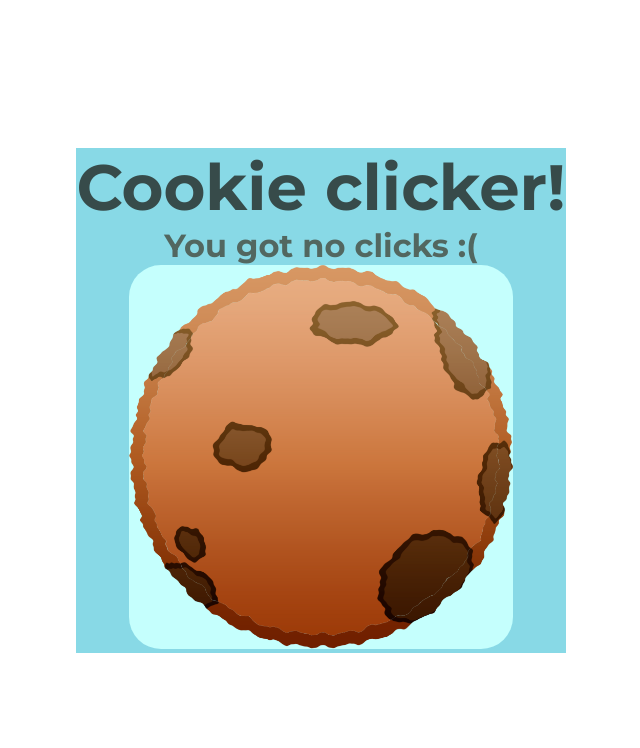
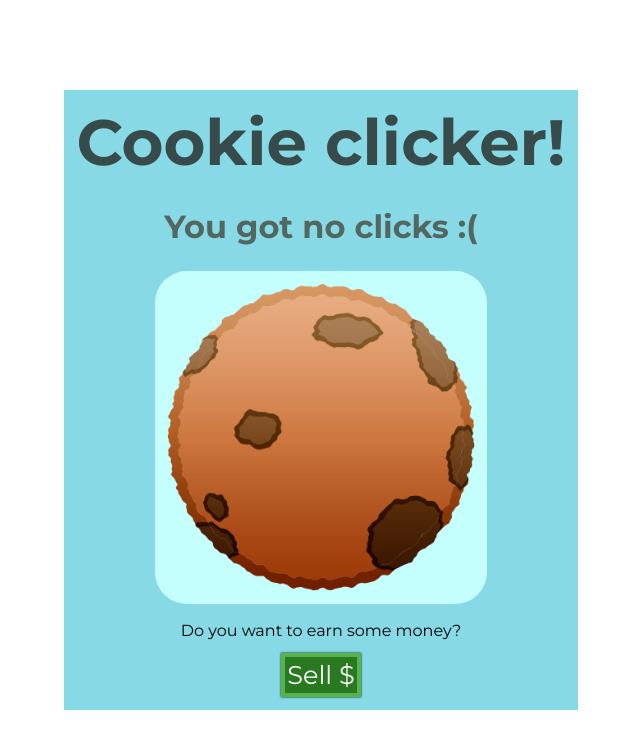
Before and after one commit to Valeria-Lee/cookie_clicker, a plain HTML site: page index.html in a window 1280 px wide. Shown: the whole page, without its empty margins (319-959 px from the left). Drawn offline with Linux system fonts and the light colour scheme.

Commit message:
cookie animation & basic layout done

```diff
--- a/index.html
+++ b/index.html
@@ -13,6 +13,8 @@
         <h3 id="counter">You got no clicks :(</h3>
         <img id="cookie" alt="the cookie" src="./images/cookie.png">
         <script type="module" src="./scripts/index.js"></script>
+        <p>Do you want to earn some money?</p>
+        <button id="sell-btn">Sell $</button>
     </div>
 </body>
 </html>
--- a/style/index.css
+++ b/style/index.css
@@ -19,9 +19,11 @@ body {
 h1 {
     font-size: 8vh;
     color: #374B4A;
+    padding: 1vw;
 }
 
 #counter {
+    padding: 1vw;
     font-size: 4vh;
     color: #526760;
 }
@@ -32,11 +34,30 @@ h1 {
 }
 
 #cookie {
-    width: 30vw;
+    width: 24vw;
     background-color: #C5FFFD;
     border-radius: 4vh;
+    padding: 1vw;
+    margin: 1vw;
 }
 
-/*  TO-DO: Animation for clicking the cookie
-#cookie:active{}
-*/
+#cookie:active{
+    width: 18vw;
+    padding: 4vw;
+}
+
+#sell-btn {
+    text-align: center;
+    background-color: #297921;
+    color: white;
+    font-family: 'Montserrat', sans-serif;
+    font-size: 2vw;
+    border: solid 4px #54b54b;
+    box-shadow: 0 0 2px black;
+    padding: 0.2vw;
+    margin: 1vw;
+}
+
+#sell-btn:active {
+    box-shadow: 0 0 6px black;
+}
```
